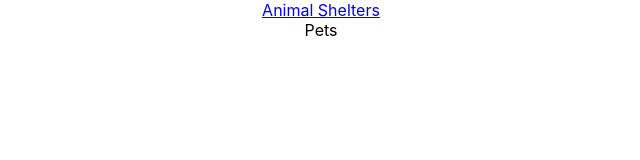
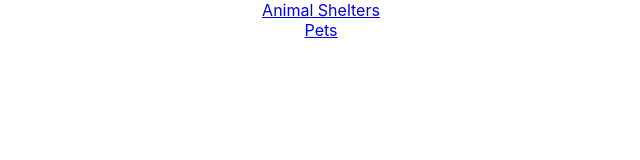
Before and after one commit to megfly/find_furry_friend_frontend, a React (Create React App) app: page / in a window 1280 px wide. Shown: the top 160 px of the page, without its empty margins (319-959 px from the left). Built offline with nearby package versions, Linux system fonts and the light colour scheme.

Commit message:
added Link to pets

```diff
--- a/src/components/Home.js
+++ b/src/components/Home.js
@@ -9,7 +9,7 @@ export default function Home() {
         <div>
             <Link to={`/api/v1/shelters`}> Animal Shelters </Link>
                 <br />
-            Pets
+            <Link to={`/api/v1/pets`}> Pets </Link>
         </div>
     )
 }
```
